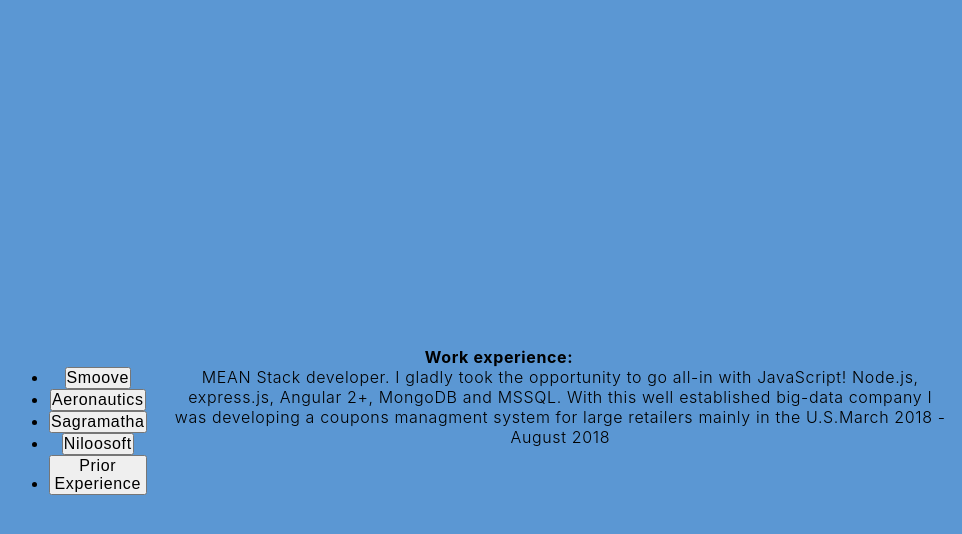
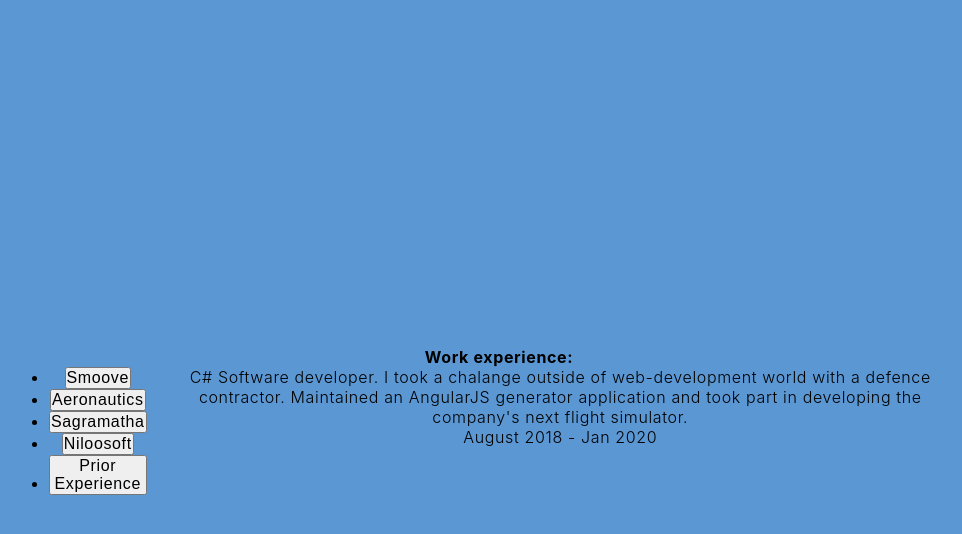
Before and after one commit to dshivrin/Portfolio, a React (Create React App) app: page / in a window 1280 px wide. Both pictures are taken after a click on the button "Aeronautics". Shown: the part 1953-2487 px from the top of the page, without its empty margins (141-1103 px from the left). Built offline with nearby package versions, Linux system fonts and the light colour scheme; a web font is replaced by a local one.

Commit message:
Experience - basic functionality

```diff
--- a/src/Components/Experience/Experience.scss
+++ /dev/null
@@ -1,4 +0,0 @@
-
-.visible{
-    display:block;
-}
--- a/src/Components/Experience/Experience.tsx
+++ b/src/Components/Experience/Experience.tsx
@@ -49,11 +49,7 @@ const Experience = () => {
               </button>
             </li>
             <li>
-              <button
-                id="Prior Experience"
-                type="button"
-                onClick={OnTitleClick}
-              >
+              <button id="Prior" type="button" onClick={OnTitleClick}>
                 Prior Experience
               </button>
             </li>
@@ -61,6 +57,27 @@ const Experience = () => {
         </div>
         <div className="content-container">
           <p id="section-Smoove" style={{ display: "block" }}>
+            <span className="job-title">Senior Full Stack developer.</span>{" "}
+            Moved to my next challange and joined an amazing company in the
+            Marketing and Automation world. This time mastering ReactJS, and
+            <span>Feb 2020 - May 2022</span>
+          </p>
+          <p id="section-Aeronautics" style={{ display: "none" }}>
+            <span className="job-title">C# Software developer.</span> I took a
+            chalange outside of web-development world with a defence contractor.
+            Maintained an AngularJS generator application and took part in
+            developing the company's next flight simulator.
+            <p>August 2018 - Jan 2020</p>
+          </p>
+          <p id="section-Sagramatha" style={{ display: "none" }}>
+            <span className="job-title">MEAN Stack developer.</span> I gladly
+            took the opportunity to go all-in with JavaScript! Node.js,
+            express.js, Angular 2+, MongoDB and MSSQL. With this well
+            established big-data company I was developing a coupons managment
+            system for large retailers mainly in the U.S.
+            <span>March 2018 - August 2018</span>
+          </p>
+          <p id="section-Niloosoft" style={{ display: "none" }}>
             <span className="job-title">Junior Full Stack developer</span>. The
             journey begins! Specialized on .NET framework, microservices
             architechture and MSSQL on the back-end. Used AngularJS and Angular
@@ -68,32 +85,16 @@ const Experience = () => {
             applications in the Human Resources wold.
             <span>Jan 2015 - Feb 2018</span>
           </p>
-          <p id="section-Aeronautics" style={{ display: "none" }}>
-            <span className="job-title">MEAN Stack developer.</span> I gladly
-            took the opportunity to go all-in with JavaScript! Node.js,
-            express.js, Angular 2+, MongoDB and MSSQL. With this well
-            established big-data company I was developing a coupons managment
-            system for large retailers mainly in the U.S.
-            <span>March 2018 - August 2018</span>
+          <p id="section-Prior Experience" style={{ display: "none" }}>
+            Prior to software development I was the best tech support engineer
+            you can find. I have worked in local ISP support center, soon to
+            become a senior support engineer, then shift manager and evetually
+            tech support team lead.
           </p>
-          <p id="section-Sagramatha" style={{ display: "none" }}>
-            <span className="job-title">C# Software developer.</span> I took a
-            chalange outside of web-development world with a defence contractor.
-            Maintained an AngularJS generator application and took part in
-            developing the company's next flight simulator.
-            <p>August 2018 - Jan 2020</p>
-          </p>
-          <p id="section-Niloosoft" style={{ display: "none" }}>
-            <span className="job-title">Senior Full Stack developer.</span>{" "}
-            Moved to my next challange and joined an amazing company in the
-            Marketing and Automation world. This time mastering ReactJS, and
-            <span>Feb 2020 - May 2022</span>
-          </p>
-          <p id="section-Prior Experience" style={{ display: "none" }}>
-            <span className="job-title">Senior Full Stack developer.</span>{" "}
-            Moved to my next challange and joined an amazing company in the
-            Marketing and Automation world. This time mastering ReactJS, and
-            <span>Feb 2020 - May 2022</span>
+          <br />
+          <p id="section-Prior Experience2" style={{ display: "none" }}>
+            As a result I have a wide understanding of networking, routing and
+            managment skills.
           </p>
         </div>
       </div>
```
